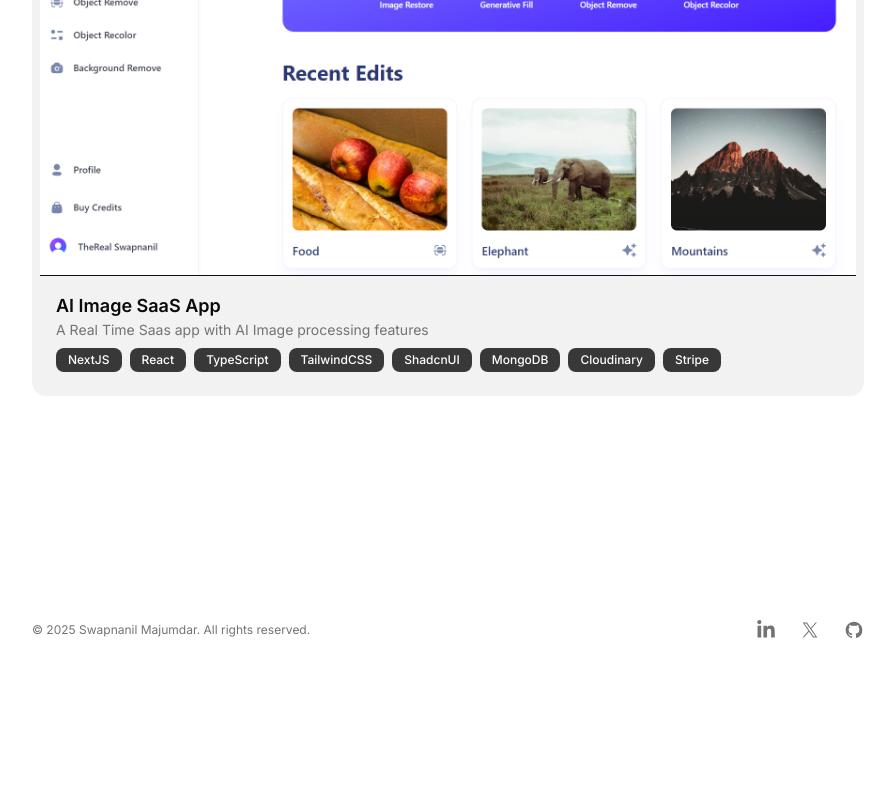
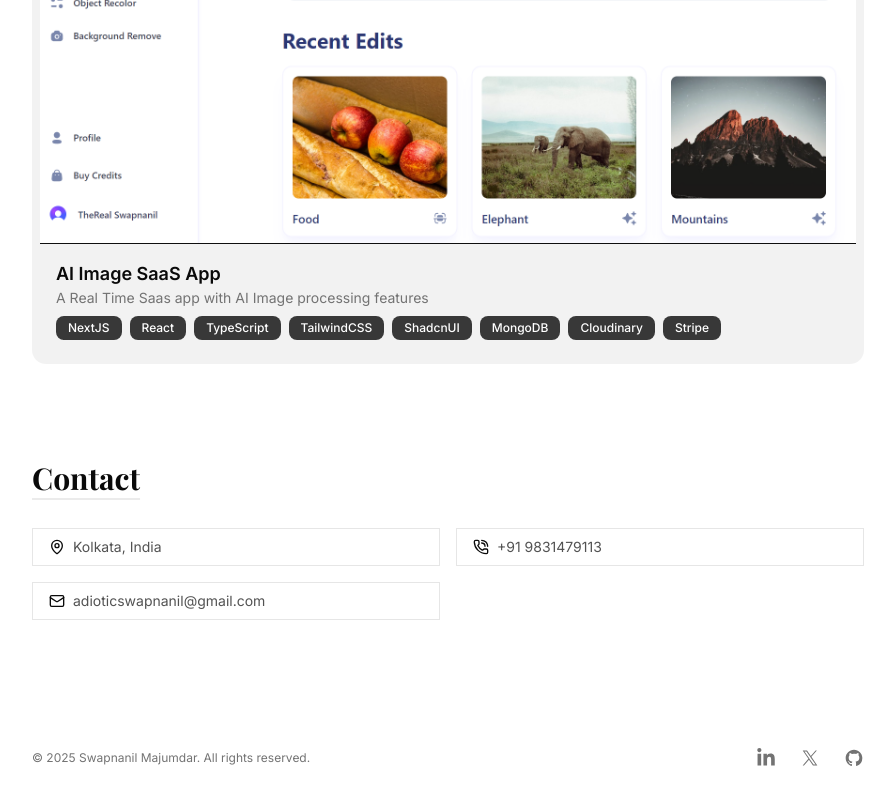
Before and after one commit to Swapnanil44/swapnanil-portfolio, a Next.js app: page / in a window 1280 px wide. Shown: the part 1236-2036 px from the top of the page, without its empty margins (192-1087 px from the left). Before the commit the page ends 1908 px from the top, so only its background shows below. Built offline with nearby package versions, Linux system fonts and the light colour scheme; a web font is replaced by a local one.

Commit message:
add contact

```diff
--- a/app/page.tsx
+++ b/app/page.tsx
@@ -1,3 +1,4 @@
+import { Contact } from "@/components/contact";
 import Intro from "@/components/intro";
 import Projects from "@/components/projects";
 import Image from "next/image";
@@ -7,6 +8,7 @@ export default function Home() {
     <div className='container max-w-4xl'>
       <Intro/>
       <Projects/>
+      <Contact/>
     </div>
   </section>;
 }
--- /dev/null
+++ b/components/contact.tsx
@@ -0,0 +1,35 @@
+import { Mail, MapPin, PhoneCall } from "lucide-react";
+import Link from "next/link";
+
+export const Contact = () => {
+  return (
+    <div id="contact" className="flex flex-col gap-8">
+      <h5 className="title ">Contact</h5>
+      <div className="grid grid-cols-1 lg:grid-cols-2 gap-4">
+        <div className="border border-foreground/10 px-4 py-2 flex items-center gap-2">
+          <MapPin size={16} />
+          <p className="text-sm opacity-70">Kolkata, India</p>
+        </div>
+
+        <div className="border border-foreground/10 px-4 py-2 flex items-center gap-2">
+          <PhoneCall size={16} />
+          <Link
+            href="tel:+919831479113"
+            className="text-sm opacity-70 hover:opacity-100 transition-all duration-300"
+          >
+            +91 9831479113
+          </Link>
+        </div>
+        <div className="border border-foreground/10 px-4 py-2 flex items-center gap-2">
+          <Mail size={16} />
+          <Link
+            href="mailto:adioticswapnanil@gmail.com"
+            className="text-sm opacity-70 hover:opacity-100 transition-all duration-300"
+          >
+            adioticswapnanil@gmail.com
+          </Link>
+        </div>
+      </div>
+    </div>
+  );
+};
--- a/components/header.tsx
+++ b/components/header.tsx
@@ -16,10 +16,10 @@ export default function Header() {
             <Link href='#about'>Skills</Link>
           </li>
           <li className='transition-colors hover:text-foreground'>
-            <Link href='/projects'>Projects</Link>
+            <Link href='#projects'>Projects</Link>
           </li>
           <li className='transition-colors hover:text-foreground'>
-            <Link href='/contact'>Contact</Link>
+            <Link href='#contact'>Contact</Link>
           </li>
         </ul>
 
--- a/components/projects.tsx
+++ b/components/projects.tsx
@@ -5,8 +5,8 @@ import Link from "next/link";
 export default async function Projects() {
   return (
     <section className="pb-24">
-      <div id="projects" className="flex flex-col gap-4">
-        <h2 className="title mb-12">Projects</h2>
+      <div id="projects" className="flex flex-col gap-8">
+        <h2 className="title">Projects</h2>
         <div className="grid gap-8">
           {PROJECTS.length > 0 && (
             <div className="w-full bg-foreground/5 rounded-xl overflow-hidden p-2">
```
